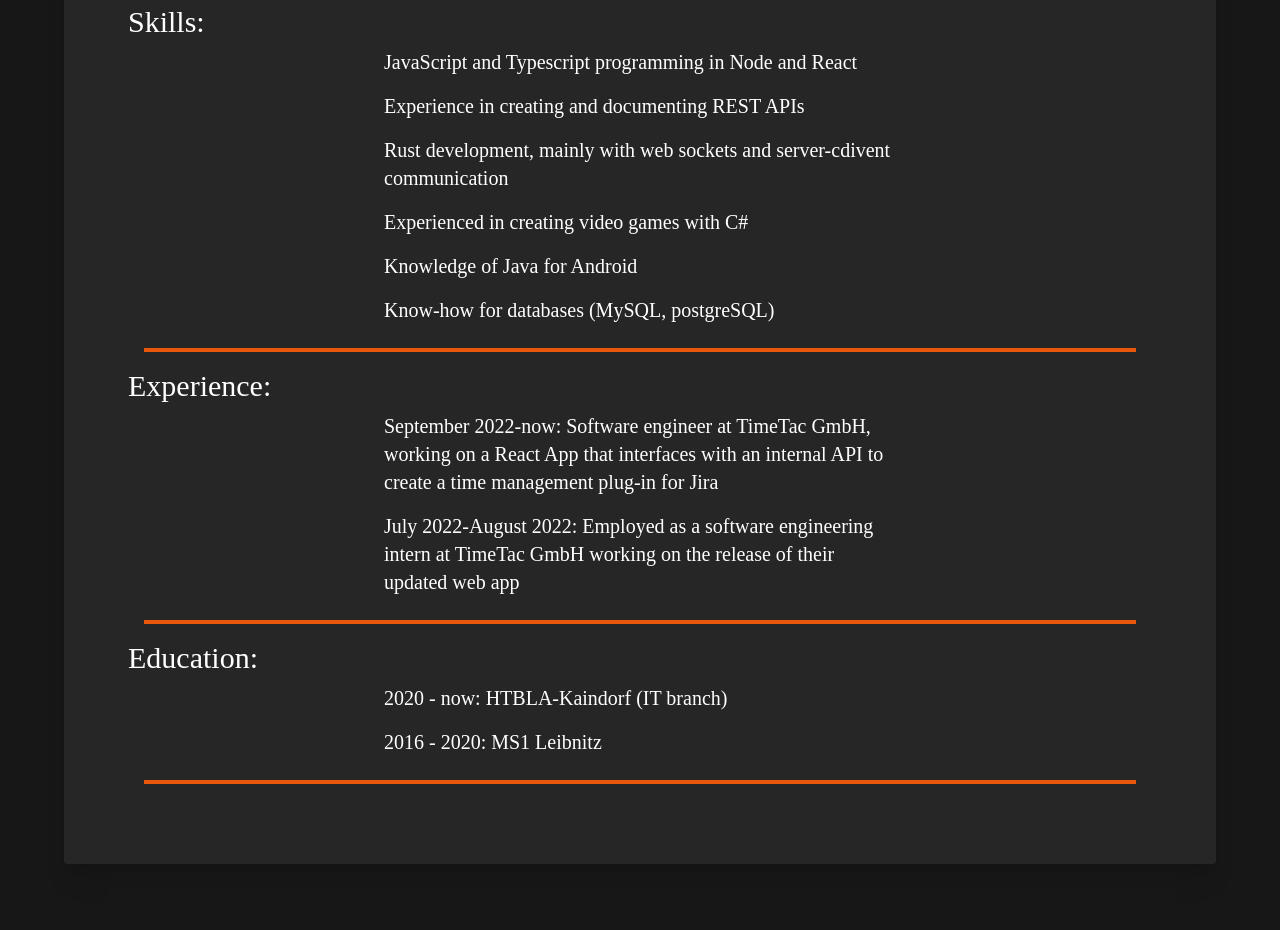
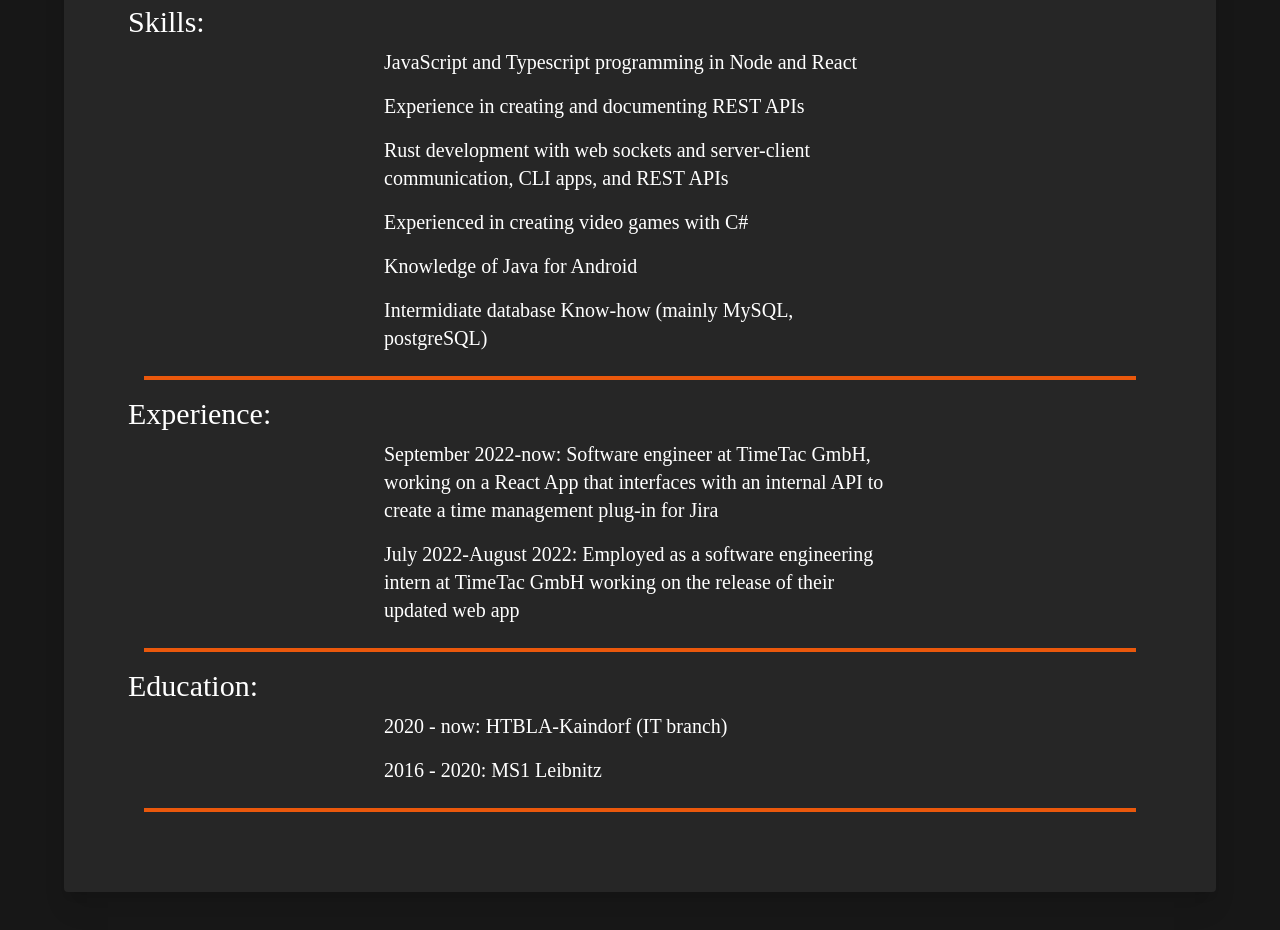
Before and after one commit to Jackboxx/my-website, a SvelteKit app: page / in a window 1280 px wide. Shown: the part 1460-2390 px from the top of the page. Built offline with nearby package versions, Linux system fonts and the light colour scheme; a web font is replaced by a local one.

Commit message:
Update cv

```diff
--- a/src/routes/+page.svelte
+++ b/src/routes/+page.svelte
@@ -23,10 +23,10 @@
 				points={[
 					'JavaScript and Typescript programming in Node and React',
 					'Experience in creating and documenting REST APIs',
-					'Rust development, mainly with web sockets and server-cdivent communication',
+					'Rust development with web sockets and server-client communication, CLI apps, and REST APIs',
 					'Experienced in creating video games with C#',
 					'Knowledge of Java for Android',
-					'Know-how for databases (MySQL, postgreSQL)'
+					'Intermidiate database Know-how (mainly MySQL, postgreSQL)'
 				]}
 			/>
 
```
